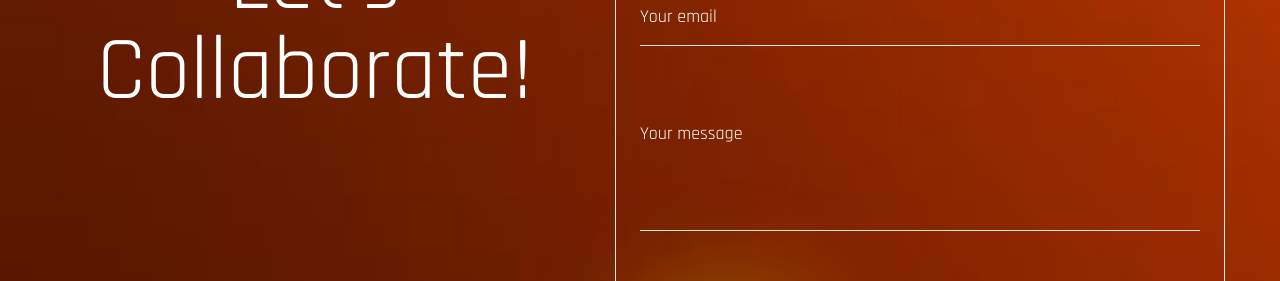
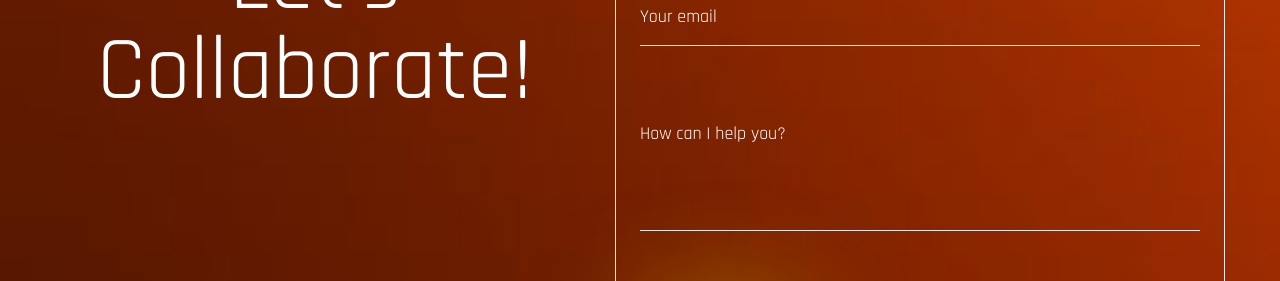
Before and after one commit to NikkiDunlap/portfolio.github.io, a React (Create React App) app: page / in a window 1280 px wide. Shown: the part 3319-3600 px from the top of the page. Built offline with nearby package versions, Linux system fonts and the light colour scheme; the HTML template or start-up script is replaced by a standard one; a web font is replaced by a local one.

Commit message:
Update Form

```diff
--- a/src/components/Contact.js
+++ b/src/components/Contact.js
@@ -1,8 +1,8 @@
-import React from 'react'
+import React from 'react';
 // motion
-import { motion } from 'framer-motion'
+import { motion } from 'framer-motion';
 // variants
-import { fadeIn } from '../variants'
+import { fadeIn } from '../variants';
 
 const Contact = () => {
   return (
@@ -32,21 +32,26 @@ const Contact = () => {
             initial='hidden'
             whileInView={'show'}
             viewport={{ once: false, amount: 0.3 }}
-            className='flex-1 border rounded-2xl flex flex-col gap-y-6 pb-24 p-6 items-start'
+            className='flex-1 border round-2xl flex flex-col gap-y-6 pb-24 p-6 items-start'
+            action="https://getform.io/f/66e8c787-211a-45a7-8334-61a19412ff9d" method="POST"
           >
             <input
               className='bg-transparent border-b py-3 outline-none w-full placeholder:text-white focus:border-accent transition-all'
               type='text'
               placeholder="What's your name?"
+              name="name"
             />
             <input
               className='bg-transparent border-b py-3 outline-none w-full placeholder:text-white focus:border-accent transition-all'
-              type='text'
+              type='email'
               placeholder='Your email'
+              name="email"
             />
             <textarea
               className='bg-transparent border-b py-12 outline-none w-full placeholder:text-white focus:border-accent transition-all resize-none mb-12'
-              placeholder='Your message'
+              placeholder='How can I help you?'
+              type="text"
+              name="message"
             ></textarea>
             <button className='btn btn-lg'>Send message</button>
           </motion.form>
@@ -56,4 +61,4 @@ const Contact = () => {
   )
 }
 
-export default Contact
+export default Contact;
```
